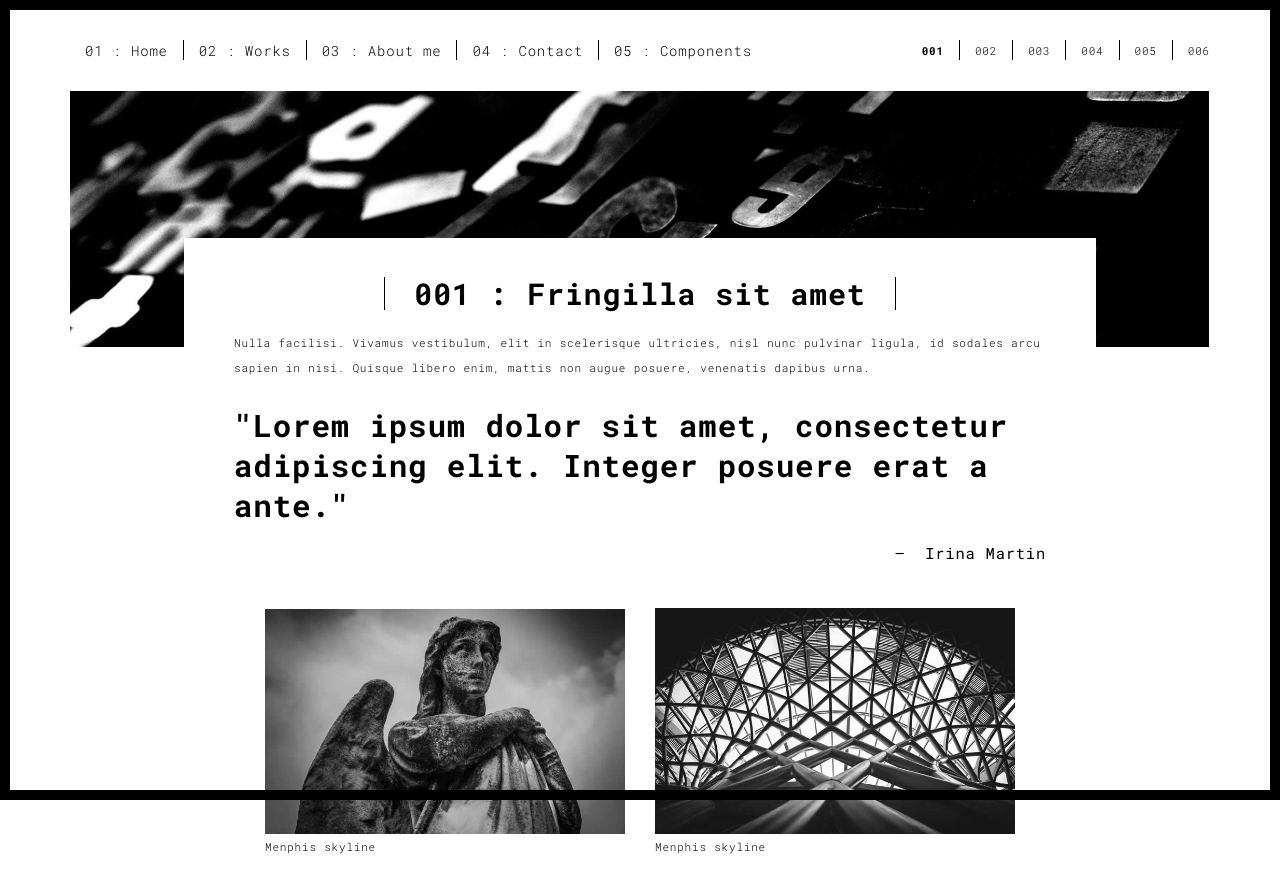
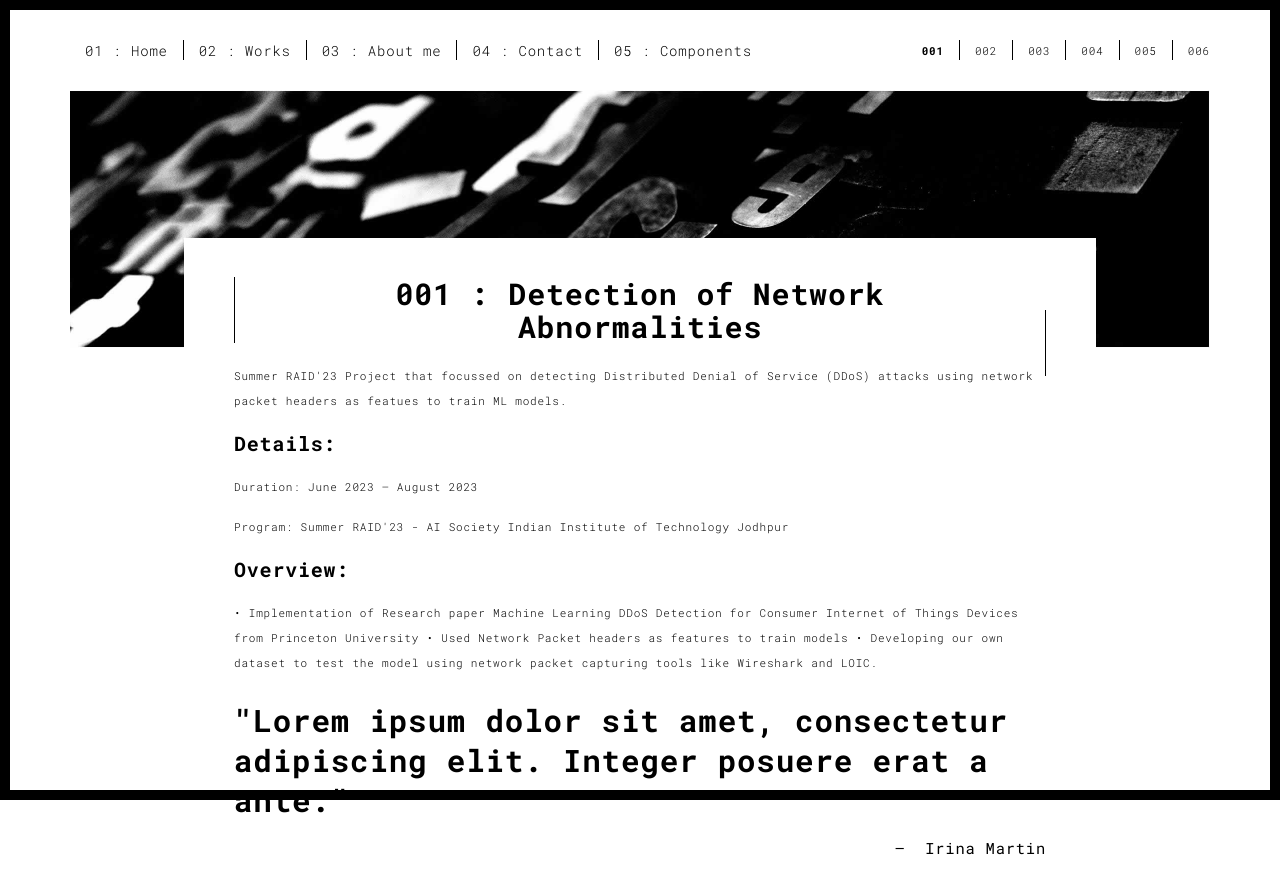
Before and after one commit to QuantTitan/Portfolio, a plain HTML site: page work.html in a window 1280 px wide. Shown: the top 877 px of the page. Drawn offline with Linux system fonts and the light colour scheme.

Commit message:
Update: Work 001

```diff
--- a/work.html
+++ b/work.html
@@ -66,10 +66,24 @@
         <img src="./assets/images/work001-01.jpg" class="img-responsive" alt="">
         <div class="card-container">
           <div class="text-center">
-            <h1 class="h2">001 : Fringilla sit amet</h1>
+            <h1 class="h2">001 : Detection of Network Abnormalities</h1>
           </div>
-          <p>Nulla facilisi. Vivamus vestibulum, elit in scelerisque ultricies, nisl nunc pulvinar ligula, id sodales arcu sapien in nisi. Quisque libero enim, mattis non augue posuere, venenatis dapibus urna.</p>
-
+          <p>Summer RAID'23 Project that focussed on detecting Distributed Denial of Service (DDoS) attacks using
+            network packet headers as featues to train ML models.</p>
+          <h3>Details:</h3>
+          <p>Duration: June 2023 – August 2023</p>
+          <p>Program: Summer RAID'23 - AI Society
+            Indian Institute of Technology Jodhpur
+          </p>
+          <!--<h3>Aim:</h3>-->
+          <!--<h3>Skills learnt/used</h3>-->
+          <h3>Overview:</h3>
+          <p>• Implementation of Research paper Machine Learning DDoS
+            Detection for Consumer Internet of Things Devices from Princeton
+            University
+            • Used Network Packet headers as features to train models
+            • Developing our own dataset to test the model using network packet
+            capturing tools like Wireshark and LOIC.</p>
           <blockquote>
             <p>"Lorem ipsum dolor sit amet, consectetur adipiscing elit. Integer posuere erat a ante."</p>
             <small class="pull-right">Irina Martin</small>
@@ -100,7 +114,7 @@
   </div>
 </div>
 
-
+<!--
 <footer class="footer-container text-center">
   <div class="container">
     <div class="row">
@@ -111,7 +125,7 @@
   </div>
 </footer>
 
-<script>
+--><script>
   document.addEventListener("DOMContentLoaded", function (event) {
      navActivePage();
   });
```
Also changed, not shown: contact.html (+1 -1 lines), works.html (+1 -1 lines).
